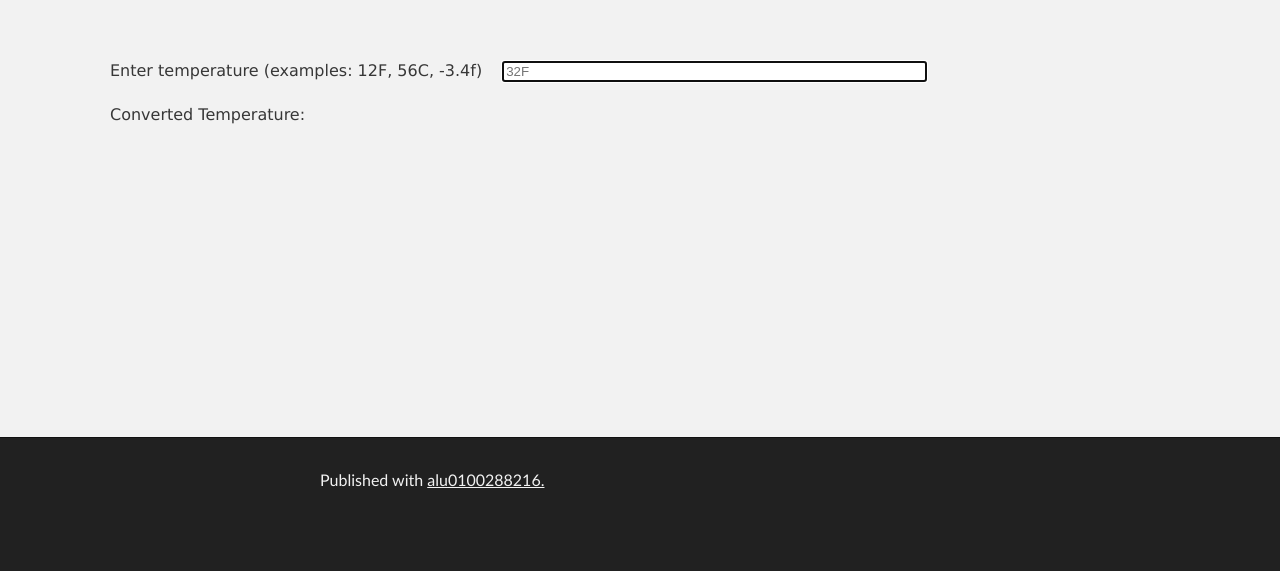
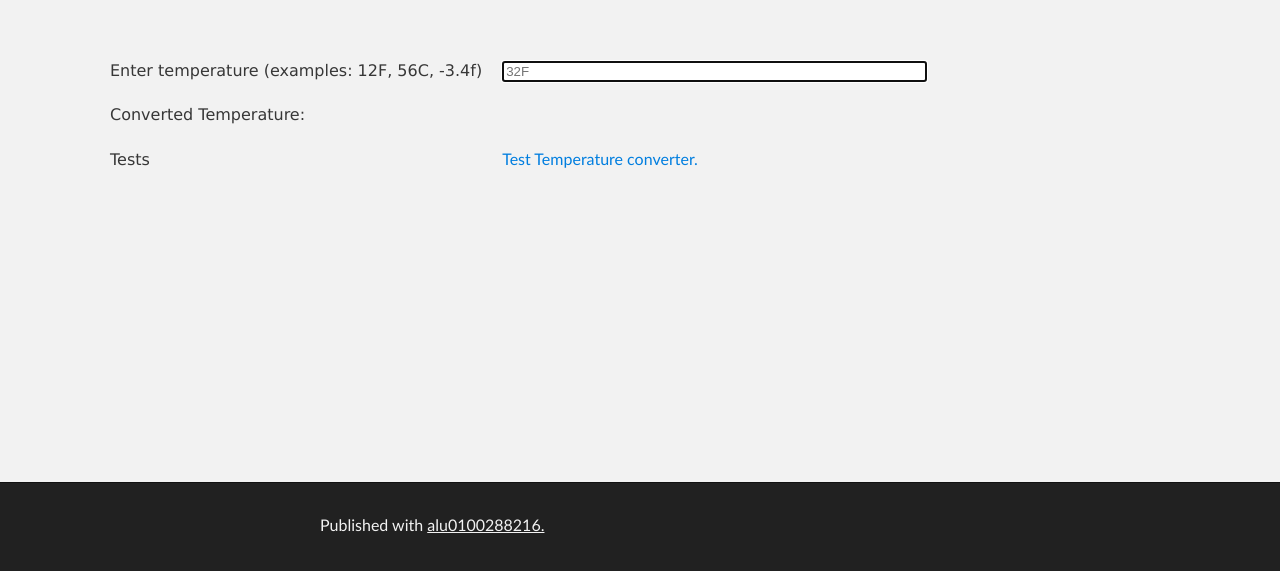
Before and after one commit to AdCalzadilla/PL_practicaTemp, a website: page index.html in a window 1280 px wide. Shown: the part 157-728 px from the top of the page. Drawn offline with Linux system fonts and the light colour scheme; a web font is replaced by a local one.

Commit message:
Modificado el index.html, para poner un enlace a los test.

```diff
--- a/index.html
+++ b/index.html
@@ -27,6 +27,10 @@
         <th>Converted Temperature: </th>
         <td><span class="output" id="converted"></span></td>
       </tr>
+      <tr>
+        <th>Tests</th>
+        <td><a href="https://alu0100288216.github.io/PL_practicaTemp/tests/index.html">Test Temperature converter.</a></td>
+      </tr>
     </table>
   </div>
 
```
